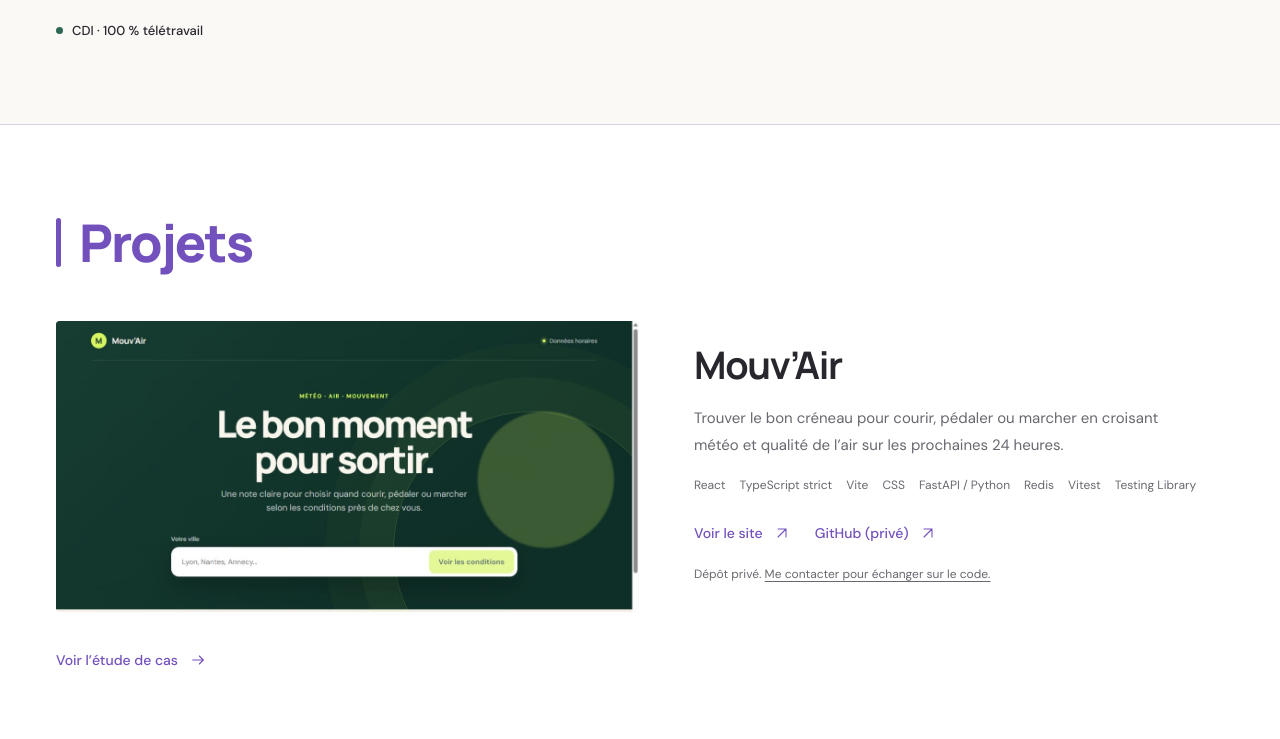
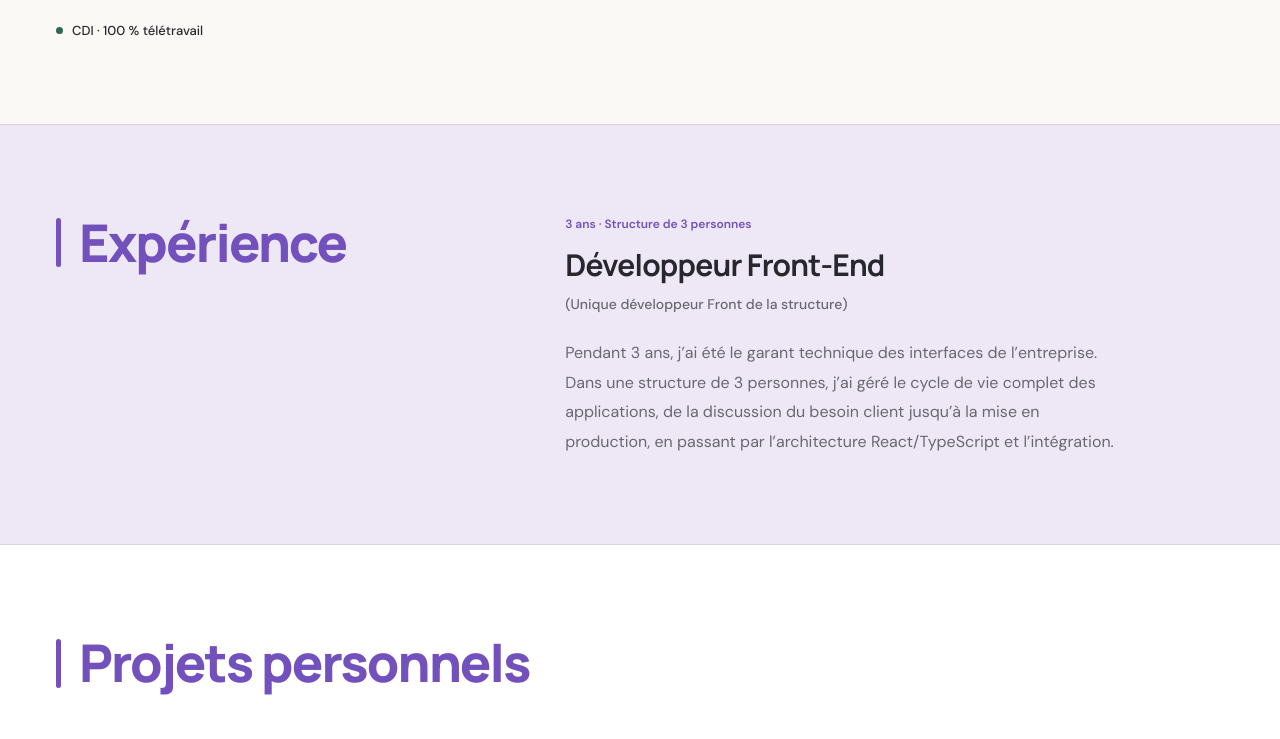
Before and after one commit to Etoiline/etoiline-dev, a React (Vite) app: page / in a window 1280 px wide. Shown: the part 520-1259 px from the top of the page. Built offline with nearby package versions, Linux system fonts and the light colour scheme.

Commit message:
✨ Add professional experience section

```diff
--- a/src/App.tsx
+++ b/src/App.tsx
@@ -1,4 +1,5 @@
 import type { JSX } from 'react'
+import Experience from './components/Experience'
 import ExternalLink from './components/ExternalLink'
 import Header from './components/Header'
 import Hero from './components/Hero'
@@ -32,10 +33,13 @@ function App(): JSX.Element {
         {/* Hero fournit le titre principal h1 ; les autres sections utilisent des titres h2. */}
         <Hero profile={portfolio} />
 
+        {/* Le parcours professionnel contextualise les années annoncées avant les projets personnels. */}
+        <Experience profile={portfolio} />
+
         {/* Chaque section nommée relie son titre visible à aria-labelledby pour les lecteurs d’écran. */}
         <section id="projets" className="portfolio-section projects-section" aria-labelledby="projects-title">
           <div className="page-width">
-            <h2 id="projects-title" className="section-title">Projets</h2>
+            <h2 id="projects-title" className="section-title">Projets personnels</h2>
             <div className="project-list">
               {/* L’identifiant du projet conserve la même identité React même si les fiches sont réordonnées. */}
               {projects.map((project) => <ProjectCard project={project} key={project.id} />)}
--- /dev/null
+++ b/src/components/Experience.tsx
@@ -0,0 +1,31 @@
+/**
+ * Situe le parcours professionnel avant les projets personnels.
+ * Le métier et la durée viennent du même profil que l’accueil pour éviter des informations divergentes.
+ */
+import type { JSX } from 'react'
+import type { PortfolioProfile } from '../types/portfolio'
+
+type ExperienceProps = Readonly<{ profile: PortfolioProfile }>
+
+export default function Experience({ profile }: ExperienceProps): JSX.Element {
+  return (
+    <section id="experience" className="portfolio-section experience-section" aria-labelledby="experience-title">
+      <div className="text-section page-width">
+        <h2 id="experience-title" className="section-title">Expérience</h2>
+        <article className="experience-copy" aria-labelledby="experience-role-title">
+          <p className="eyebrow experience-context">{profile.yearsExperience} ans · Structure de 3 personnes</p>
+          <h3 id="experience-role-title">
+            {profile.role}
+            <span className="experience-role">(Unique développeur Front de la structure)</span>
+          </h3>
+          <p className="experience-description">
+            Pendant {profile.yearsExperience} ans, j’ai été le garant technique des interfaces de l’entreprise.
+            {' '}Dans une structure de 3 personnes, j’ai géré le cycle de vie complet des applications,
+            de la discussion du besoin client jusqu’à la mise en production, en passant par l’architecture
+            React/TypeScript et l’intégration.
+          </p>
+        </article>
+      </div>
+    </section>
+  )
+}
--- a/src/components/Header.tsx
+++ b/src/components/Header.tsx
@@ -9,8 +9,9 @@ import { StarIcon } from './Icons'
 
 type HeaderProps = Readonly<{ name: string }>
 
-// Ces identifiants doivent suivre les sections de App, Hero et Stack ; leur ordre fixe celui de la navigation.
+// Ces identifiants suivent les sections de App, Hero, Experience et Stack dans leur ordre de lecture.
 const navigationItems = [
+  { href: '#experience', label: 'Expérience' },
   { href: '#projets', label: 'Projets' },
   { href: '#stack', label: 'Stack' },
   { href: '#a-propos', label: 'À propos' },
--- a/src/index.css
+++ b/src/index.css
@@ -88,7 +88,7 @@ h2 { font-size: 34px; font-weight: 650; letter-spacing: -1.2px; line-height: 1.2
 /* Les fonds délimitent les sections sur toute la largeur, avec une grille de contenu commune. */
 .portfolio-section { padding-block: 88px; border-top: 1px solid #d8d2e1; }
 .projects-section { background: var(--surface); }
-.stack-section, .contact-section { background: var(--lavender); }
+.experience-section, .stack-section, .contact-section { background: var(--lavender); }
 .about-section { background: var(--paper); }
 /* Les repères de section doivent rester plus visibles que les titres des projets. */
 .section-title { display: flex; align-items: center; gap: 18px; color: var(--purple); font-size: clamp(40px, 4.2vw, 52px); font-weight: 800; letter-spacing: -1.8px; line-height: 1.15; }
@@ -153,6 +153,12 @@ h3 { font-size: 38px; font-weight: 700; letter-spacing: -1.3px; line-height: 1.2
 /* Les sections textuelles alignent leur titre à gauche et leur contenu à droite, puis passent sur une colonne à 800 px. */
 .text-section { display: grid; grid-template-columns: 0.8fr 1.2fr; align-items: start; gap: 70px; }
 .text-section p { font-size: 16px; color: var(--muted); line-height: 1.85; max-width: 550px; }
+/* Le poste et son contexte restent hiérarchisés sous le titre de section, avec la même grille que les autres textes. */
+.experience-copy { min-width: 0; }
+.experience-copy .experience-context { margin-bottom: 12px; color: var(--purple); font-size: 12px; }
+.experience-copy h3 { font-size: 30px; letter-spacing: -0.8px; }
+.experience-role { display: block; margin-top: 10px; color: var(--muted); font-family: 'DM Sans', sans-serif; font-size: 14px; font-weight: 450; letter-spacing: 0; line-height: 1.65; }
+.experience-description { margin-top: 22px; }
 .about-copy { display: grid; gap: 18px; }
 /* min-width: 0 permet au contenu du formulaire de rétrécir dans la grille sans provoquer de débordement horizontal. */
 .contact-content { min-width: 0; }
@@ -226,8 +232,9 @@ h3 { font-size: 38px; font-weight: 700; letter-spacing: -1.3px; line-height: 1.2
   .header-inner { flex-wrap: wrap; gap: 6px; padding-block: 16px 3px; }
   .brand { font-size: 25px; }
   .brand svg { width: 24px; height: 24px; }
-  .main-nav { width: 100%; justify-content: space-between; gap: 10px; font-size: 12px; }
-  .main-nav a { display: flex; align-items: center; min-height: 44px; }
+  /* Les cinq liens gardent leur libellé sur une ligne, y compris à 320 px de large. */
+  .main-nav { width: 100%; justify-content: space-between; gap: 8px; font-size: 12px; }
+  .main-nav a { display: flex; align-items: center; min-height: 44px; white-space: nowrap; }
   .hero { grid-template-columns: 1fr; gap: 30px; padding-block: 39px 45px; }
   h1 { font-size: clamp(38px, 9.2vw, 55px); letter-spacing: -0.05em; }
   .hero .eyebrow { font-size: 11px; }
```
Also changed, not shown: 3 other files (tests, documents, lock files or other folders).
